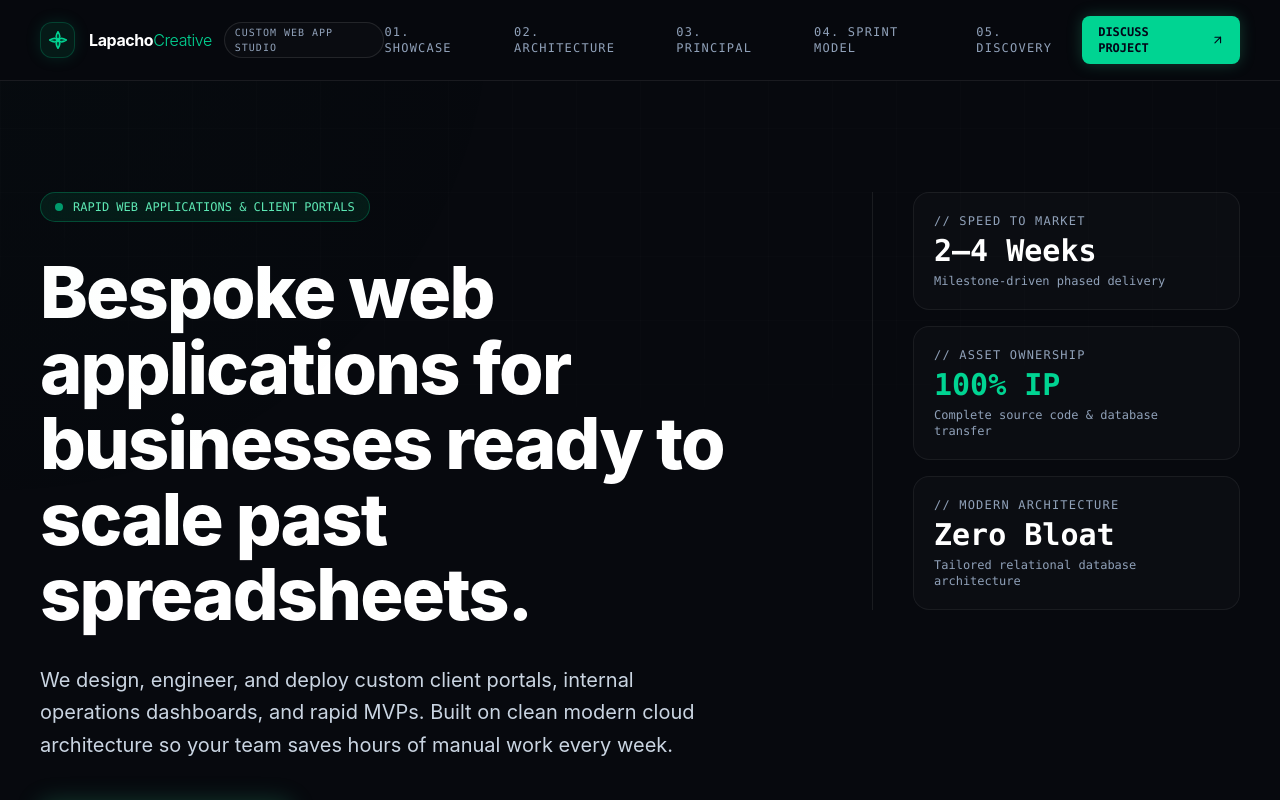
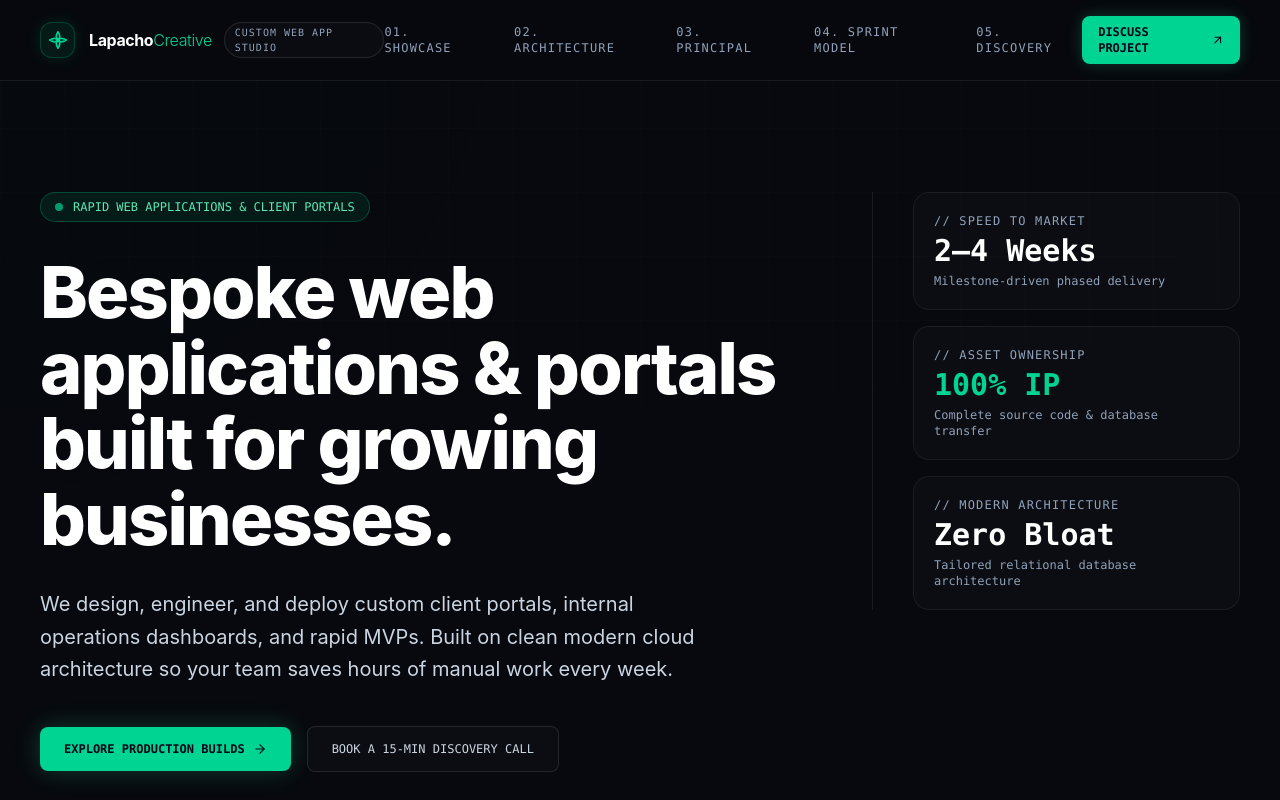
Before and after one commit to mbaretematch-cmd/lapacho-creative-web, a React (Vite) app: page / in a window 1280 px wide. Shown: the top 800 px of the page. Built offline with nearby package versions, Linux system fonts and the light colour scheme.

Commit message:
Update headline to bespoke web applications and refine discovery copy

```diff
--- a/src/App.jsx
+++ b/src/App.jsx
@@ -310,7 +310,7 @@ export default function App() {
               </div>
 
               <h1 className="text-4xl sm:text-6xl lg:text-7xl font-extrabold tracking-tight text-white leading-[1.05] mb-8">
-                Bespoke web applications for businesses ready to scale past spreadsheets.
+                Bespoke web applications & portals built for growing businesses.
               </h1>
 
               <p className="text-lg sm:text-xl text-slate-300 max-w-2xl font-normal leading-relaxed mb-10">
@@ -785,7 +785,7 @@ export default function App() {
                     required
                     name="message"
                     rows={3}
-                    placeholder="Describe your current spreadsheet bottleneck or the custom portal you need built..."
+                    placeholder="Describe your operational bottleneck or the custom portal you need built..."
                     className="w-full px-4 py-3 bg-black/60 border border-white/10 rounded-xl text-white placeholder-slate-600 focus:outline-none focus:border-emerald-400 font-sans text-sm"
                   />
                 </div>
```
